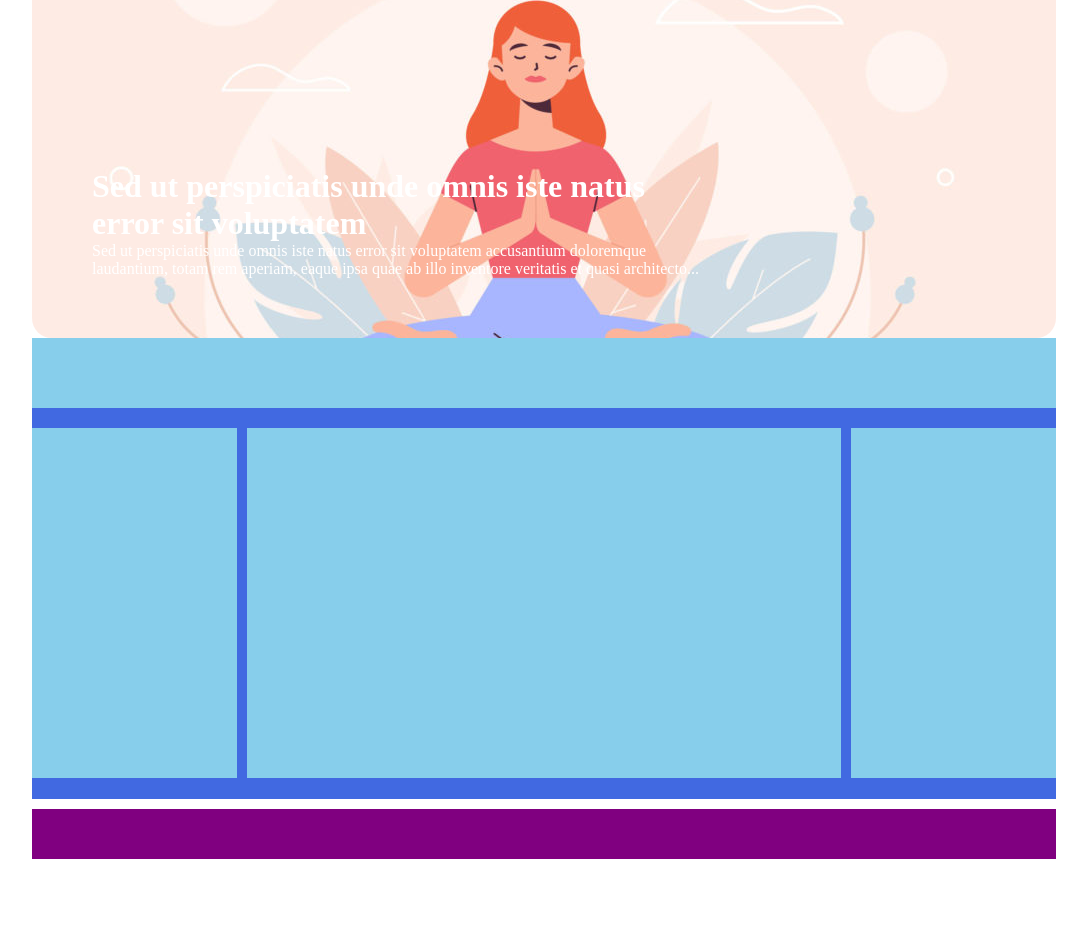
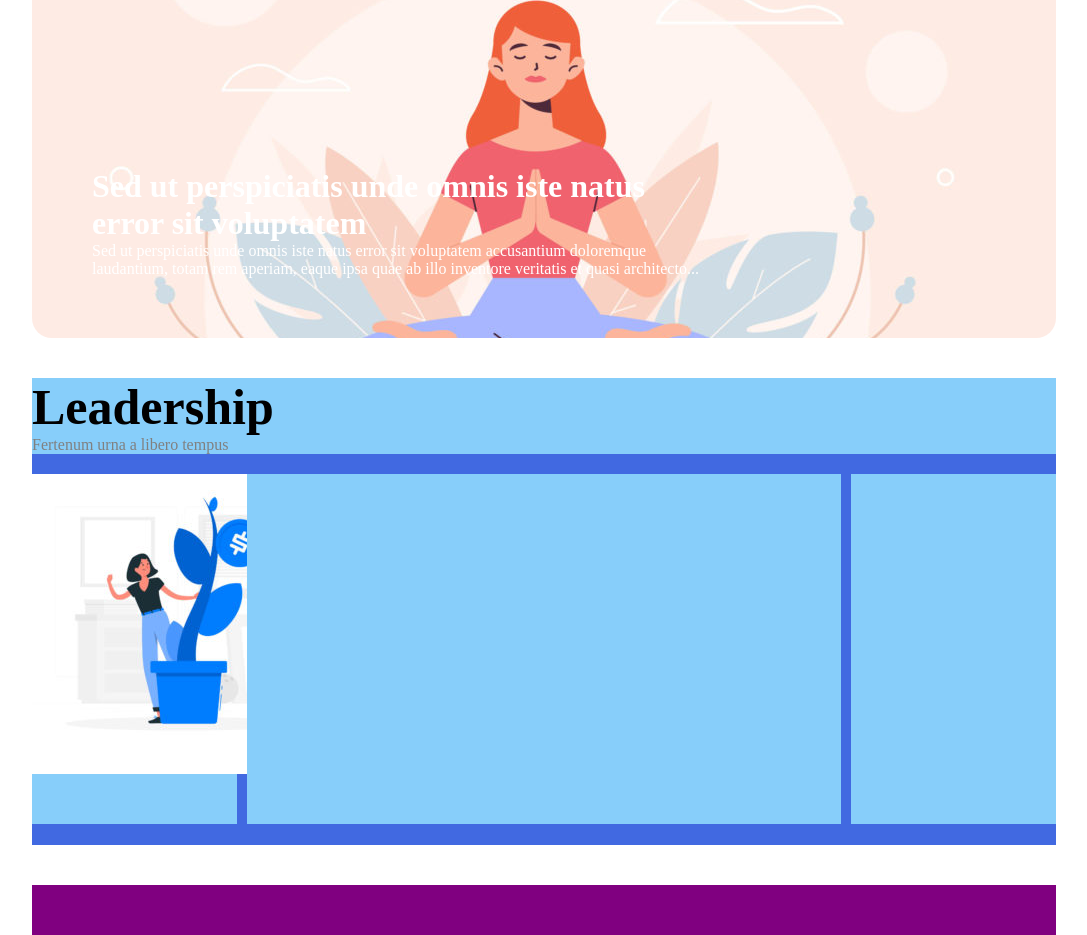
Before and after one commit to LorenzoBernardini88/htmlcss-wp, a plain HTML site: page index.html in a window 1280 px wide. Shown: the part 314-1249 px from the top of the page, without its empty margins (96-1183 px from the left). Before the commit the page ends 1173 px from the top, so only its background shows below. Drawn offline with Linux system fonts and the light colour scheme.

Commit message:
sez 2 blocco 1

```diff
--- a/index.html
+++ b/index.html
@@ -31,15 +31,29 @@
                     <h1>Sed ut perspiciatis unde omnis iste natus error sit voluptatem </h1>
                     <p>Sed ut perspiciatis unde omnis iste natus error sit voluptatem accusantium doloremque laudantium, totam rem aperiam, eaque ipsa quae ab illo inventore veritatis et quasi architecto...</p>
                 </div>
-
-
             </div>
             <!-- sezione2 -->
             <div class="sez2">
-                <div class="head_sez2"></div>
-                <div class="block1 blocco"></div>
-                <div class="block2 blocco"></div>
-                <div class="block3 blocco"></div>
+                <div class="head_sez2">
+                    <h1>Leadership</h1>
+                    <p>Fertenum urna a libero tempus</p>
+                </div>
+                <div class="colonne">
+                    <div class="block1 blocco">
+                        <div class="img_b1">
+                            <img src="img/img-1.jpg" alt="">
+                        </div>
+
+                    </div>
+
+
+
+
+
+                    <div class="block2 blocco"></div>
+                    <div class="block3 blocco"></div>
+                </div>
+
             </div>
         </main>
 
--- a/style.css
+++ b/style.css
@@ -34,7 +34,6 @@ nav li a:hover{
     background-image: url(img/banner.jpg);
     background-size: cover;
     position: relative;
-
 }
 .sez1_text{
     width: 60%;
@@ -46,21 +45,30 @@ nav li a:hover{
 
 .sez2{
     background-color:royalblue;
+    margin:40px 0px;
+}
+.head_sez2 h1{
+    font-size: 50px;
+}
+.head_sez2 p{
+    color: gray;
 }
 
-.sez2::after{
+.colonne::after{
     content:"";
     clear: both;
     display: table;
 }
 
 .head_sez2,.blocco{
-    background-color: skyblue;
+    background-color: lightskyblue;
 }
 
-.head_sez2{
-    height: 70px;
-    box-sizing: border-box;
+.img_b1{
+    height: 200px;
+    background-image: url(img/img-1.jpg);
+    border-radius: 20px;
+
 }
 
 .blocco{
```
Also changed, not shown: 1 other file.
